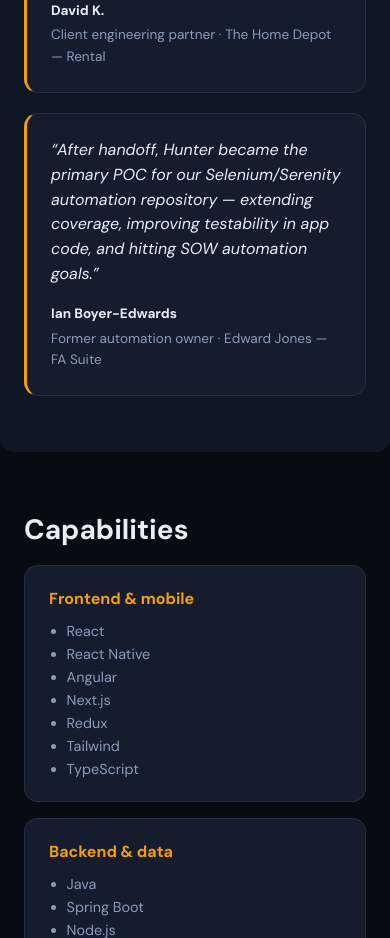
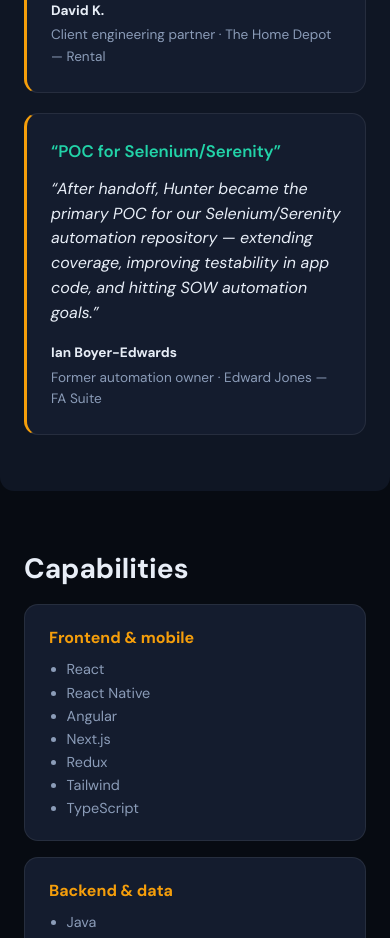
Before and after one commit to hunter13118/milkman-webapp-portfolio, a React (Vite) app: page / in a window 390 px wide. Shown: the part 4780-5718 px from the top of the page. Built offline with nearby package versions, Linux system fonts and the light colour scheme; no server answers.

Commit message:
Move showcase toggle clear of slide tracker; fix Ian testimonial.
Relocate Mobile/Desktop control to bottom-right of embed. Add Selenium/Serenity highlight to match peer quote format.

```diff
--- a/src/App.css
+++ b/src/App.css
@@ -356,8 +356,9 @@
 
 .showcase-view-toggle {
   position: absolute;
-  top: 0.65rem;
+  bottom: 0.65rem;
   right: 0.65rem;
+  top: auto;
   z-index: 20;
   display: inline-flex;
   gap: 0;
--- a/src/data/testimonials.js
+++ b/src/data/testimonials.js
@@ -27,5 +27,6 @@
     company: 'Edward Jones — FA Suite',
     quote:
       'After handoff, Hunter became the primary POC for our Selenium/Serenity automation repository — extending coverage, improving testability in app code, and hitting SOW automation goals.',
+    highlight: 'POC for Selenium/Serenity',
   },
 ];
```
